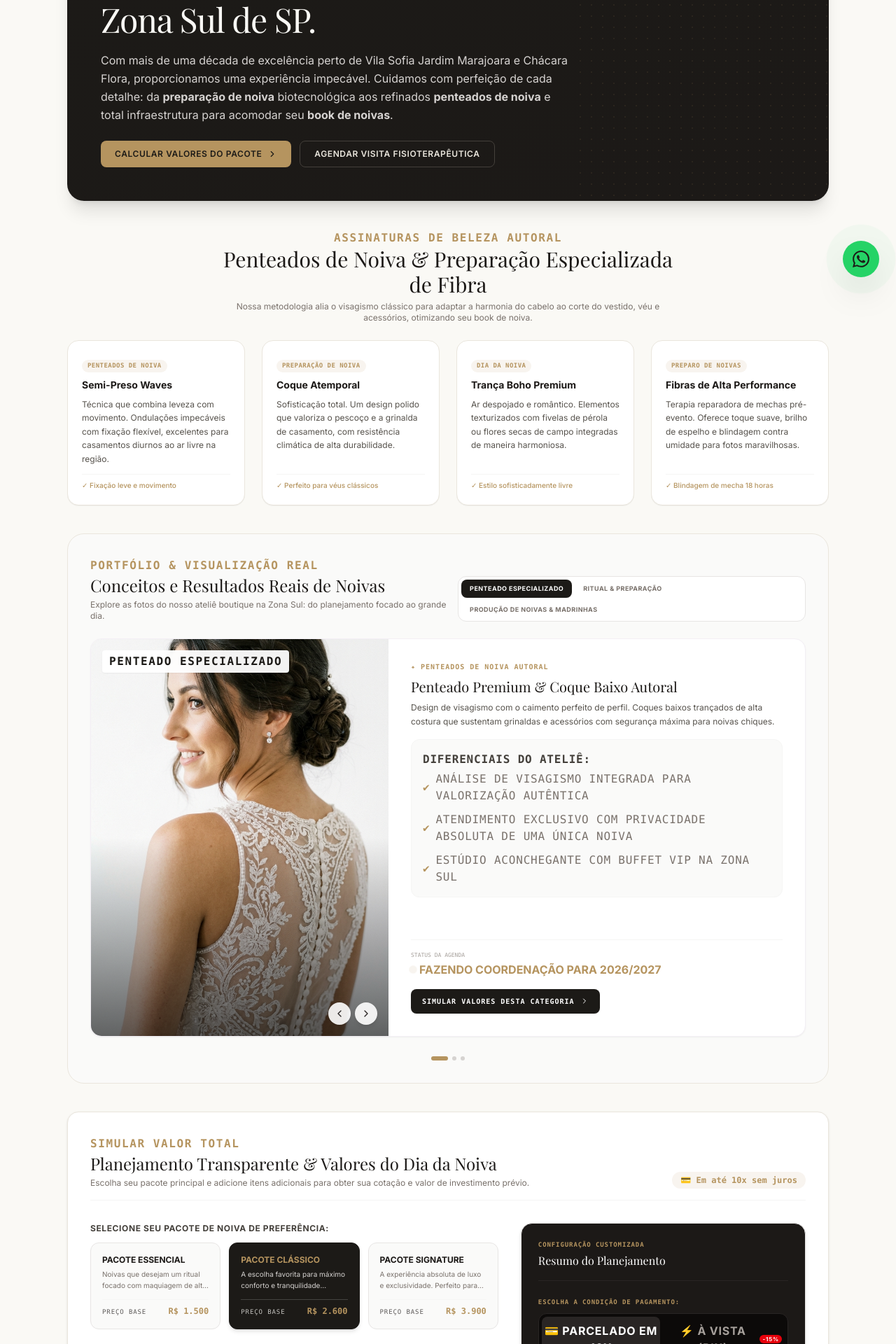
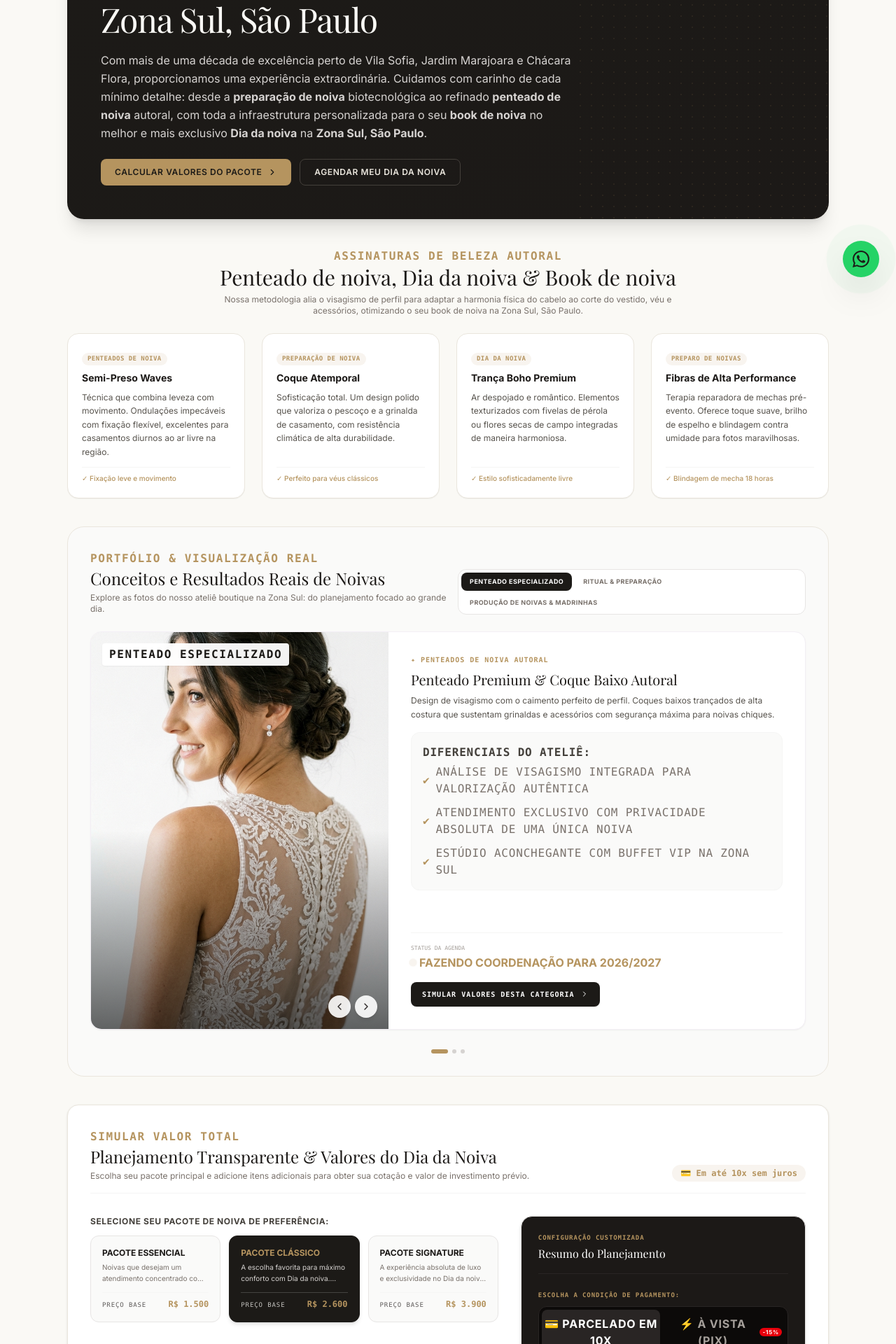
Before and after one commit to Blockchainauto4/Beatriz-Bittencourt-, a React (Vite) app: page / in a window 1280 px wide. Shown: the part 380-2300 px from the top of the page at 70% size. Built offline with nearby package versions, Linux system fonts and the light colour scheme; a web font is replaced by a local one.

Commit message:
refactor(seo): update copy and keywords for bridal packages
Improve localized SEO by updating geographic references and refining service terminology across the landing page and bridal package definitions.

```diff
--- a/src/App.tsx
+++ b/src/App.tsx
@@ -463,13 +463,13 @@ export default function App() {
 
                 <div className="max-w-2xl relative z-10 space-y-4">
                   <div className="inline-flex items-center gap-2 px-3 py-1 bg-stone-800 text-[#B5945F] rounded-full text-2xs tracking-widest uppercase font-mono border border-stone-700">
-                    <Heart size={11} className="fill-current text-[#B5945F]" /> Especialista em Noivas perto de mim
+                    <Heart size={11} className="fill-current text-[#B5945F]" /> Especialista na Zona Sul, São Paulo
                   </div>
                   <h1 className="text-3xl md:text-5xl font-serif tracking-tight leading-tight">
-                    Seu Dia da Noiva dos Sonhos na Zona Sul de SP.
+                    Seu Dia da noiva dos Sonhos na Zona Sul, São Paulo
                   </h1>
                   <p className="text-stone-300 text-sm md:text-base leading-relaxed">
-                    Com mais de uma década de excelência perto de Vila Sofia Jardim Marajoara e Chácara Flora, proporcionamos uma experiência impecável. Cuidamos com perfeição de cada detalhe: da <strong>preparação de noiva</strong> biotecnológica aos refinados <strong>penteados de noiva</strong> e total infraestrutura para acomodar seu <strong>book de noivas</strong>.
+                    Com mais de uma década de excelência perto de Vila Sofia, Jardim Marajoara e Chácara Flora, proporcionamos uma experiência extraordinária. Cuidamos com carinho de cada mínimo detalhe: desde a <strong>preparação de noiva</strong> biotecnológica ao refinado <strong>penteado de noiva</strong> autoral, com toda a infraestrutura personalizada para o seu <strong>book de noiva</strong> no melhor e mais exclusivo <strong>Dia da noiva</strong> na <strong>Zona Sul, São Paulo</strong>.
                   </p>
 
                   <div className="pt-2 flex flex-wrap gap-3">
@@ -487,31 +487,31 @@ export default function App() {
                       onClick={() => {
                         const defaultBridal = BRIDAL_PACKAGES.find(p => p.id === bridalPackage) || BRIDAL_PACKAGES[1];
                         setSelectedService({
-                          id: defaultBridal.id,
-                          title: defaultBridal.name,
-                          description: defaultBridal.idealFor,
-                          price: defaultBridal.priceString,
-                          duration: "Dia da Noiva",
-                          category: "Noivas",
-                          tags: defaultBridal.features
+                           id: defaultBridal.id,
+                           title: defaultBridal.name,
+                           description: defaultBridal.idealFor,
+                           price: defaultBridal.priceString,
+                           duration: "Dia da noiva",
+                           category: "Noivas",
+                           tags: defaultBridal.features
                         });
                         setActiveTab("agendamento");
                       }}
                       className="bg-transparent hover:bg-stone-800 text-[#EAE6DD] border border-stone-700 px-5 py-2.5 rounded-lg text-xs tracking-wider uppercase font-semibold transition-all"
                     >
-                      Agendar Visita Fisioterapêutica
+                      Agendar meu Dia da noiva
                     </button>
                   </div>
                 </div>
               </div>
 
-              {/* Penteados de Noiva & Preparação de Noiva Styles Grid */}
+              {/* Penteado de noiva & Preparação de Noiva Styles Grid */}
               <div className="space-y-6">
                 <div className="text-center max-w-2xl mx-auto space-y-1.5">
                   <span className="text-2xs text-[#B5945F] font-mono uppercase tracking-widest font-bold">Assinaturas de Beleza Autoral</span>
-                  <h2 className="text-2xl md:text-3xl font-serif text-stone-900">Penteados de Noiva & Preparação Especializada de Fibra</h2>
+                  <h2 className="text-2xl md:text-3xl font-serif text-stone-900">Penteado de noiva, Dia da noiva & Book de noiva</h2>
                   <p className="text-xs text-stone-500">
-                    Nossa metodologia alia o visagismo clássico para adaptar a harmonia do cabelo ao corte do vestido, véu e acessórios, otimizando seu book de noiva.
+                    Nossa metodologia alia o visagismo de perfil para adaptar a harmonia física do cabelo ao corte do vestido, véu e acessórios, otimizando o seu book de noiva na Zona Sul, São Paulo.
                   </p>
                 </div>
 
--- a/src/data.ts
+++ b/src/data.ts
@@ -233,74 +233,74 @@ export interface BridalPackage {
 export const BRIDAL_PACKAGES: BridalPackage[] = [
   {
     id: "noiva-essencial",
-    name: "Pacote Essencial: Preparação de Noiva & Penteado",
+    name: "Pacote Essencial: Preparação de Noiva & Penteado de noiva na Zona Sul, São Paulo",
     price: 1500,
     priceString: "R$ 1.500",
-    idealFor: "Noivas que desejam um ritual focado com maquiagem de alta definição e penteado sofisticado de alta fixação.",
+    idealFor: "Noivas que desejam um atendimento concentrado com maquiagem HD e penteado de noiva de alta fixação.",
     included: [
       "Teste prévio completo de penteado de noiva",
-      "Penteado de noiva profissional no Grande Dia",
+      "Penteado de noiva profissional no Grande Dia de seu Dia da noiva",
       "Maquiagem HD com cílios de alta qualidade e pele blindada resistente a lágrimas",
-      "Consultoria de visagismo express para harmonização de véu, acessórios e decote"
+      "Consultoria de visagismo express para harmonização de véu, acessórios e decote na Zona Sul, São Paulo"
     ],
-    features: ["Penteados de Noiva", "Preparação de Noiva", "Dia da Noiva Slim"]
+    features: ["Penteado de noiva", "Preparação de Noiva", "Dia da noiva Slim"]
   },
   {
     id: "noiva-classico",
-    name: "Pacote Clássico: Dia da Noiva Premium com Visagismo",
+    name: "Pacote Clássico: Dia da noiva Premium & Penteado de noiva na Zona Sul, São Paulo",
     price: 2600,
     priceString: "R$ 2.600",
-    idealFor: "A escolha favorita para máximo conforto e tranquilidade completa. Inclui espaço reservado para relaxamento.",
+    idealFor: "A escolha favorita para máximo conforto com Dia da noiva. Inclui assessoria de visagismo e penteado de noiva.",
     included: [
       "Consultoria completa de visagismo profissional para noivas (análise de linhas e arquétipo facial)",
-      "Teste prévio com simulação real de penteados de noiva e maquiagem completa",
-      "Spa facial biotecnológico e hidratação profunda pré-maquiagem no Grande Dia",
+      "Teste prévio com simulação real de penteado de noiva e maquiagem de alta definição",
+      "Spa facial biotecnológico e hidratação profunda pré-maquiagem no seu Dia da noiva",
       "Penteado de noiva sofisticado personalizado + Maquiagem blindada ultra resistente",
-      "Uso de camarim e espaço privativo boutique no ateliê para o Dia da Noiva (com buffet gourmet)",
+      "Uso de camarim e espaço privativo boutique no ateliê para o Dia da noiva (com buffet gourmet na Zona Sul, São Paulo)",
       "Assessoria e suporte especializado para vestimenta, colocação de véu e grinalda"
     ],
-    features: ["Penteados de Noiva", "Dia da Noiva", "Preparo de Noiva", "Visagismo"]
+    features: ["Penteado de noiva", "Dia da noiva", "Preparo de Noiva", "Visagismo"]
   },
   {
     id: "noiva-signature",
-    name: "Pacote Signature: Experiência Completa & Book de Noivas",
+    name: "Pacote Signature: Dia da noiva & Book de noiva de Luxo na Zona Sul, São Paulo",
     price: 3900,
     priceString: "R$ 3.900",
-    idealFor: "A experiência absoluta de luxo e exclusividade. Perfeito para noivas que desejam registrar cada segundo do making of.",
+    idealFor: "A experiência absoluta de luxo e exclusividade no Dia da noiva. Perfeito para noivas que desejam registrar fotos refinadas no Book de noiva.",
     included: [
-      "Todos os serviços do pacote clássico com privacidade total do ateliê",
-      "Coordenação de camarim e facilitação de cenários para fotógrafos e vídeo (Book de Noiva)",
+      "Todos os serviços do pacote clássico com privacidade total do ateliê na Zona Sul, São Paulo",
+      "Coordenação de camarim e facilitação de cenários para fotógrafos e vídeo para o Book de noiva",
       "Acompanhamento personalizado da visagista Beatriz Bittencourt até a cerimônia (retoque final no altar)",
-      "Acesso ao lounge VIP reservado do para mãe da noiva ou até 2 madrinhas",
+      "Acesso ao lounge VIP reservado do ateliê para mãe da noiva ou até 2 madrinhas na Zona Sul, São Paulo",
       "Design de sobrancelha e análise de colorimetria express na semana do casamento"
     ],
-    features: ["Book de Noivas", "Penteados de Noiva", "Preparação de Noiva", "Experiência de Luxo VIP"]
+    features: ["Book de noiva", "Penteado de noiva", "Dia da noiva", "Zona Sul, São Paulo"]
   }
 ];
 
 export const BRIDAL_FAQS = [
   {
-    question: "Qual o valor médio e estimativa de custos para o Dia da Noiva na Zona Sul de SP?",
-    answer: "O valor de investimento estimado para o Dia da Noiva no nosso ateliê boutique varia de R$ 1.500 no Pacote Essencial (focalizado em preparação essencial e penteado) até R$ 3.900 no Pacote Signature (experiência VIP de luxo integrada, camarim exclusivo e acompanhamento ao altar). Um pacote muito procurado é o Pacote Clássico por R$ 2.600, que já contempla visagismo completo, spa facial, buffet gourmet e camarim privativo no Jardim Marajoara. Valores adicionais consistem em produção de Madrinhas ou Mães por R$ 300 cada, ensaio extra por R$ 350, e deslocamento para hotéis boutique ou domicílios na Zona Sul por R$ 600. Oferecemos parcelamento facilitado em até 10x sem juros no cartão de crédito."
+    question: "Qual o valor médio e estimativa de custos para o Dia da noiva na Zona Sul, São Paulo?",
+    answer: "O valor de investimento estimado para o Dia da noiva no nosso ateliê boutique na Zona Sul, São Paulo varia de R$ 1.500 no Pacote Essencial (focalizado em preparação de fibra e penteado de noiva) até R$ 3.900 no Pacote Signature (experiência VIP de luxo integrada, camarim exclusivo para Book de noiva e acompanhamento ao altar). Um pacote muito procurado é o Pacote Clássico por R$ 2.600, que já contempla visagismo completo, spa facial, buffet gourmet e camarim privativo no Jardim Marajoara. Valores adicionais consistem em produção de Madrinhas ou Mães por R$ 300 cada, ensaio extra por R$ 350, e deslocamento para hotéis boutique ou domicílios na Zona Sul, São Paulo por R$ 600. Oferecemos parcelamento facilitado em até 10x sem juros no cartão de crédito."
   },
   {
-    question: "Como funciona a etapa de Preparação de Noiva e cuidados com o cabelo?",
-    answer: "A etapa de preparação de noiva no Ateliê Beatriz Bittencourt envolve um ritual biotecnológico especializado na semana e no dia do casamento. Realizamos infusão de nutrientes para aumentar o brilho das mechas, escova de alinhamento térmico (sem formol) para garantir caimento impecável aos penteados de noiva, e hidratação facial pré-maquiagem para que a pele blindada resista a lágrimas e suor por mais de 18 horas de festa. Toda essa preparação assegura que você esteja relaxada e radiante para as câmeras."
+    question: "Como funciona a etapa de Preparação de Noiva e cuidados com o penteado de noiva?",
+    answer: "A etapa de preparação de noiva no Ateliê Beatriz Bittencourt envolve um ritual biotecnológico especializado na semana e no Dia da noiva. Realizamos infusão de nutrientes para aumentar o brilho das mechas, escova de alinhamento térmico (sem formol) para garantir caimento impecável ao penteado de noiva, e hidratação facial pré-maquiagem para que a pele blindada resista a lágrimas e suor por mais de 18 horas de festa. Toda essa preparação assegura que você esteja relaxada e radiante para as fotos do seu Book de noiva."
   },
   {
-    question: "Como é a escolha dos Penteados de Noiva em sintonia com o vestido?",
-    answer: "Através da nossa consultoria de visagismo profissional para noivas, analisamos o formato do seu rosto, decote do vestido de casamento, caimento do véu e design da grinalda para recomendar a melhor harmonia física. Realizamos o Teste Prévio Completo de 30 a 60 dias antes da cerimônia, onde montamos e validamos fisicamente o penteado de noiva escolhido (seja o Coque Atemporal, Semi-Preso Texturizado ou Trança Boho Premium), garantindo total tranquilidade e satisfação absoluta para o grande dia."
+    question: "Como é a escolha de cada Penteado de noiva em sintonia com o vestido?",
+    answer: "Através da nossa consultoria de visagismo profissional para noivas na Zona Sul, São Paulo, analisamos o formato do seu rosto, decote do vestido de casamento, caimento do véu e design da grinalda para recomendar a melhor harmonia física. Realizamos o Teste Prévio Completo de 30 a 60 dias antes da cerimônia, onde montamos e validamos fisicamente o penteado de noiva escolhido (seja o Coque Atemporal, Semi-Preso Texturizado ou Trança Boho Premium), garantindo total tranquilidade e satisfação absoluta para o seu Dia da noiva."
   },
   {
-    question: "O Ateliê boutique oferece suporte de camarim para o Book de Noivas (Making Of)?",
-    answer: "Sim! Pensado exclusivamente para o seu Book de Noivas e ensaio fotográfico de luxo, nosso espaço boutique localizado na região da Chácara Flora e Vila Sofia possui iluminação de estúdio natural e de camarim profissional neutra, buffet gourmet com espumante de cortesia para a noiva, e cenários chiques para capturar cada momento espontâneo com os fotógrafos e cinegrafistas. O uso privativo do camarim boutique está incluso sem taxas adicionais de locação nos pacotes Clássico e Signature."
+    question: "O Ateliê boutique oferece suporte de camarim para o Book de noiva (Making Of) na Zona Sul, São Paulo?",
+    answer: "Sim! Pensado exclusivamente para o seu Book de noiva e ensaio fotográfico de luxo, nosso espaço boutique localizado na região da Chácara Flora e Vila Sofia possui iluminação de estúdio natural e de camarim profissional neutra, buffet gourmet com espumante de cortesia para a noiva, e cenários chiques para capturar cada momento espontâneo com os fotógrafos e cinegrafistas. O uso privativo do camarim boutique para o Dia da noiva está incluso sem taxas adicionais de locação nos pacotes Clássico e Signature."
   },
   {
-    question: "Quais são as localizações atendidas e as diretrizes do Google Meu Negócio do Ateliê?",
-    answer: "Somos um ateliê boutique altamente avaliado com 5.0 estrelas no Google Maps e Google Meu Negócio. Atendemos presencialmente em nosso espaço com hora marcada, localizado na Zona Sul de SP (próximo à Chácara Flora, Jardim Marajoara, Vila Sofia, Brooklin e Santo Amaro, fácil acesso pela Av. Washington Luís). Para noivas que desejam atendimento personalizado on-location em domicílio ou hotéis boutique selecionados da capital paulista, oferecemos suporte VIP completo de deslocamento de equipe."
+    question: "Quais são as localizadas atendidas na Zona Sul, São Paulo para o Dia da noiva?",
+    answer: "Somos um ateliê boutique altamente avaliado com 5.0 estrelas no Google Maps e Google Meu Negócio. Atendemos presencialmente em nosso espaço com hora marcada, localizado na Zona Sul, São Paulo (próximo à Chácara Flora, Jardim Marajoara, Vila Sofia, Brooklin e Santo Amaro, fácil acesso pela Av. Washington Luís). Para noivas que desejam atendimento personalizado on-location em domicílio ou hotéis boutique selecionados da Zona Sul, São Paulo, oferecemos suporte VIP completo de deslocamento de equipe para penteado de noiva e produção completa."
   },
   {
-    question: "Como posso tirar dúvidas personalizadas e fazer o agendamento da minha data?",
-    answer: "Para agendar uma pré-avaliação ou sanar quaisquer dúvidas específicas sobre os pacotes, prazos e cronograma para as suas madrinhas, você pode clicar em qualquer botão de Call to Action nesta página para simular o orçamento e falar instantaneamente com a visagista Beatriz Bittencourt via WhatsApp comercial. Recomendamos o agendamento prévio com 6 a 12 meses de antecedência, pois trabalhamos com atendimento totalmente exclusivo de uma única noiva por período para garantir privacidade absoluta."
+    question: "Como posso tirar dúvidas personalizadas e fazer o agendamento do meu Dia da noiva?",
+    answer: "Para agendar uma pré-avaliação ou sanar quaisquer dúvidas específicas sobre os pacotes, prazos para o seu Book de noiva e cronograma para as suas madrinhas, você pode clicar em qualquer botão de Call to Action nesta página para simular o orçamento do seu Dia da noiva e falar instantaneamente com a visagista Beatriz Bittencourt via WhatsApp comercial. Recomendamos o agendamento prévio com 6 a 12 meses de antecedência na Zona Sul, São Paulo, pois trabalhamos com atendimento totalmente exclusivo de uma única noiva por período para garantir privacidade absoluta."
   }
 ];
```
